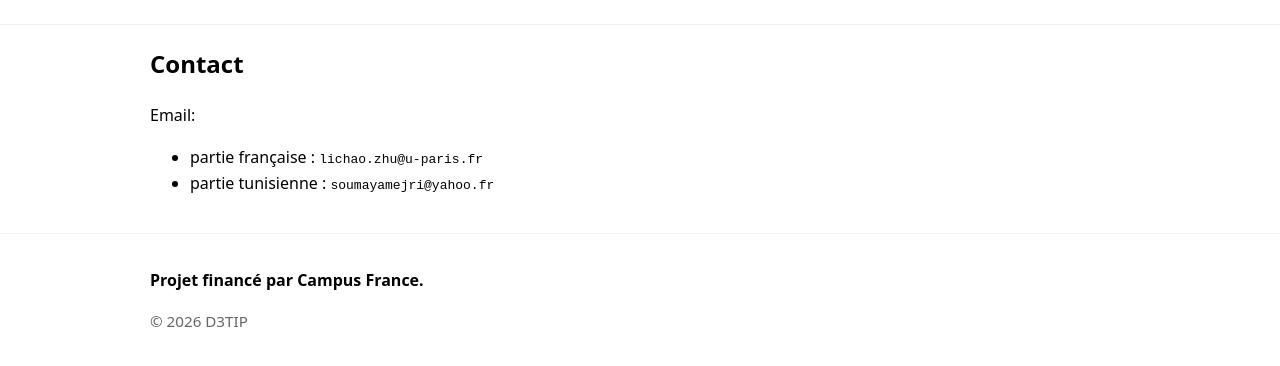
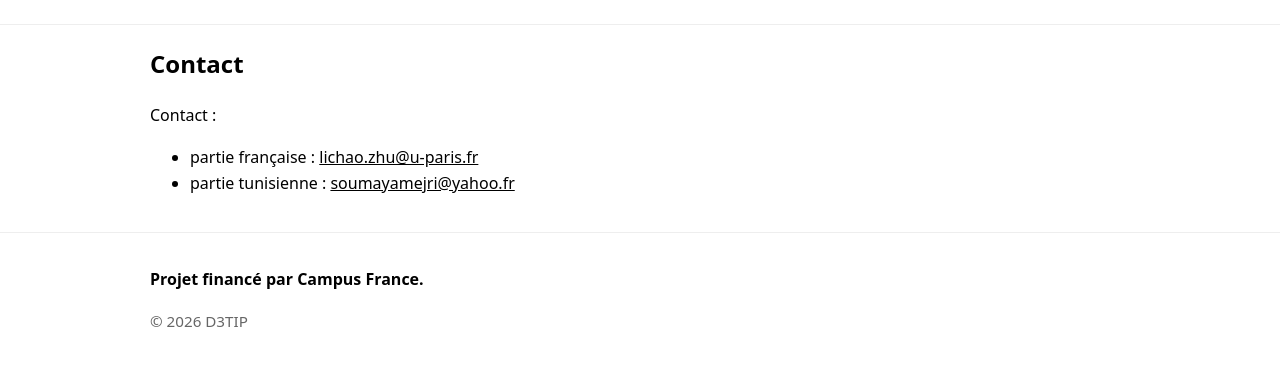
Before and after one commit to d3tip-phc-utique/d3tip-phc-utique.github.io, a Jekyll site: the page built from fr/contact.md, in a window 1280 px wide. Shown: the part 123-489 px from the top of the page. Built offline with Jekyll 4.4.1, drawn with Linux system fonts in a browser that asks for light colours.

Commit message:
Update contact.md

```diff
--- a/fr/contact.md
+++ b/fr/contact.md
@@ -7,6 +7,6 @@ key: contact
 permalink: /fr/contact/
 ---
 
-Email:
-- partie française : `lichao.zhu@u-paris.fr`
-- partie tunisienne : `soumayamejri@yahoo.fr`
+Contact :
+- partie française : [lichao.zhu@u-paris.fr](mailto:lichao.zhu@u-paris.fr)
+- partie tunisienne : [soumayamejri@yahoo.fr](mailto:soumayamejri@yahoo.fr)
```
